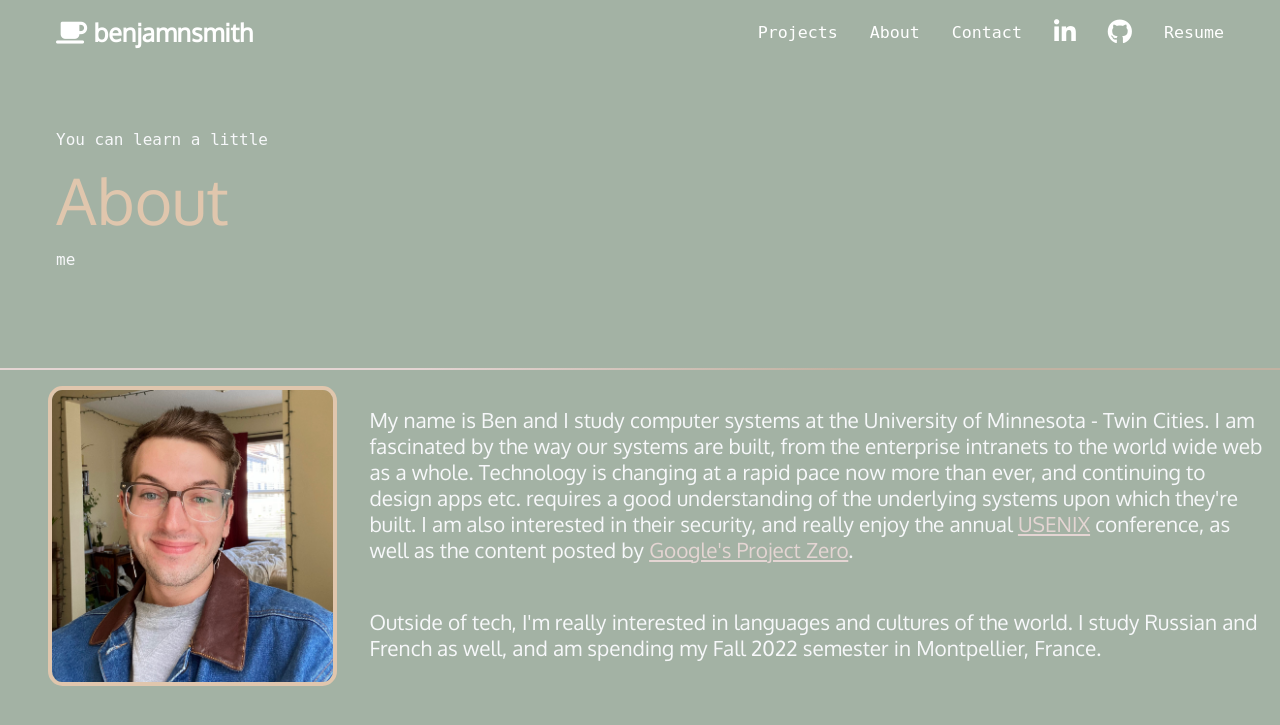
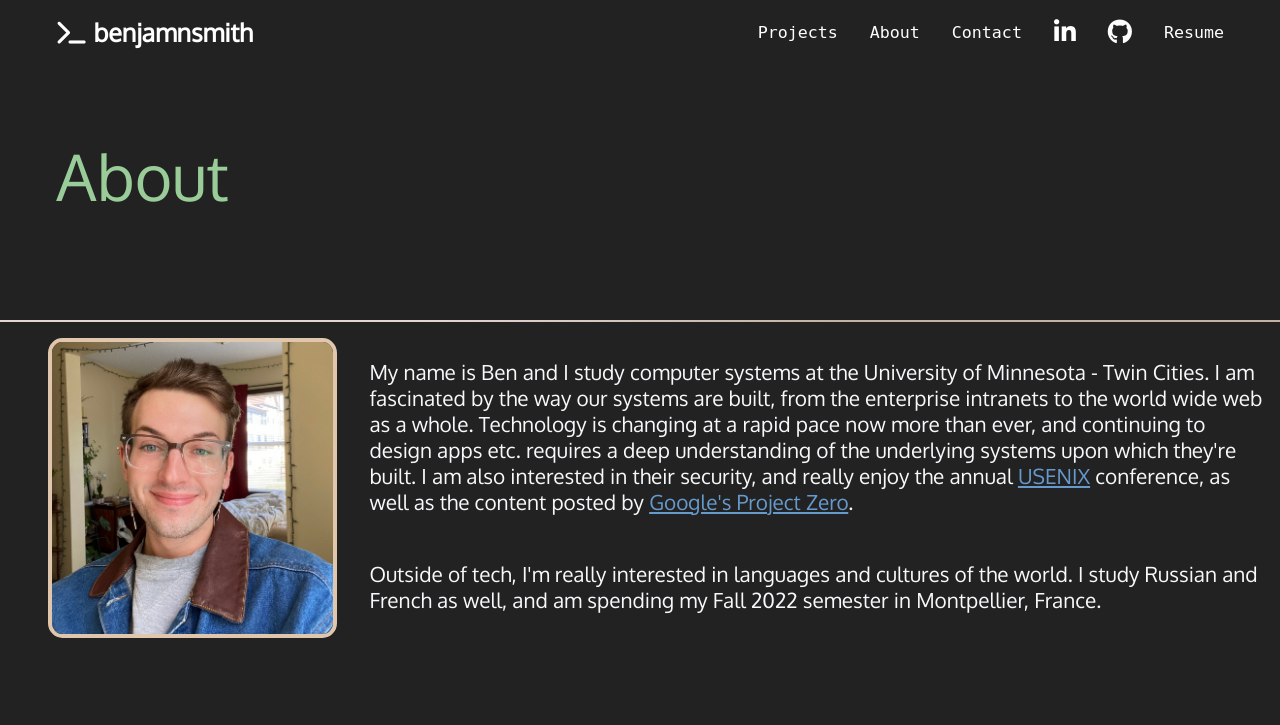
Before and after one commit to benjamnsmith/portfolio, a PHP site: page /about.html in a window 1280 px wide. Shown: the top 725 px of the page. Run offline with PHP 8.4, Linux system fonts and the light colour scheme; some libraries are stand-ins or nearby versions; some web fonts are replaced.

Commit message:
<about> updating styling for the about page

```diff
--- a/about.html
+++ b/about.html
@@ -17,7 +17,7 @@
     <nav class="navbar">
         <ul>
             <li>
-                <h1><a href='./index.html'> <span class="fa-solid fa-mug-saucer"></span> benjamnsmith</h1></a></span>
+                <h1><a href='./index.html'> <span class="fa-solid fa-terminal"></span> benjamnsmith</h1></a></span>
             <li><a href='./projects.html'>Projects</a></li>
             <li><a href='./about.html'>About</a></li>
             <li><a href='#contact'>Contact</a></li>
@@ -31,7 +31,7 @@
     </nav>
 
     <section id="intro">
-        <p class="name">You can learn a little<span>About</span>me</p>
+        <p class="name"><span>About</span></p>
     </section>
     <div class="line"></div>
     <section id="content">
@@ -40,10 +40,10 @@
             I am fascinated by the way our systems are built, from the enterprise intranets to the world wide web as a
             whole.
             Technology is changing at a rapid pace now more than ever, and continuing to design apps etc. requires a
-            good understanding of the underlying systems upon which they're built.
+            deep understanding of the underlying systems upon which they're built.
             I am also interested in their security, and really enjoy the annual <a
-                href="https://www.usenix.org/publications/proceedings">USENIX</a> conference, as well as the
-            content posted by <a href="https://googleprojectzero.blogspot.com/">Google's Project Zero</a>.</p>
+                href="https://www.usenix.org/publications/proceedings" target="_blank">USENIX</a> conference, as well as the
+            content posted by <a href="https://googleprojectzero.blogspot.com/" target="_blank">Google's Project Zero</a>.</p>
         <p class="about-2"> Outside of tech, I'm really interested in languages
             and cultures of the world. I study Russian and French as well, and am spending my Fall 2022 semester in
             Montpellier, France.
--- a/css/about.css
+++ b/css/about.css
@@ -1,10 +1,5 @@
 :root {
-    --black: #181A18;
-    --dkblue: #0d314b;
-    --plum: #4b0d49;
-    --hotmag: #ff17e4;
-    --magenta: #e310cb;
-    --aqua: #86fbfb;
+    --black: #222222;
     --white: #f7f8fa;
     --hillsgreen: #A3B2A4;
     --balancegreen: #C3C6A8;
@@ -13,6 +8,10 @@
     --beige: #C1B2A2;
     --pink: #E4D5D3 ;
     --brown: #a64b2a;
+    --lightYellow: #ffcc66;
+    --lightRed: #f2777a;
+    --lightGreen: #99cc99;
+    --lightBlue: #6699cc;
     --font-size: 1.3rem;
     --mono: "Oxygen mono", monospace;
     --sans: Oxygen, sans-serif;
@@ -39,7 +38,7 @@ body {
     padding: 0;
     margin: 0;
     font-family: var(--sans);
-    background-color: var(--hillsgreen);
+    background-color: var(--black);
     color: var(--white);
     font-size: var(--font-size);
 }
@@ -51,11 +50,11 @@ h3 {
 }
 
 a {
-    color: var(--pink);
+    color: var(--lightBlue);
 }
 
 a:hover {
-    color: var(--black);
+    color: var(--lightGreen);
     text-decoration: none;
 }
 
@@ -92,7 +91,7 @@ a:hover {
 .name span {
     font-family: var(--sans);
     font-size: 4rem;
-    color: var(--larbgai);
+    color: var(--lightGreen);
     display: block;
     font-weight: 300;
 }
@@ -178,7 +177,7 @@ nav a {
 
 nav a:hover,
 nav [class*="fa-"]:hover {
-    color: var(--black);
+    color: var(--lightGreen);
 }
 
 .button {
```
